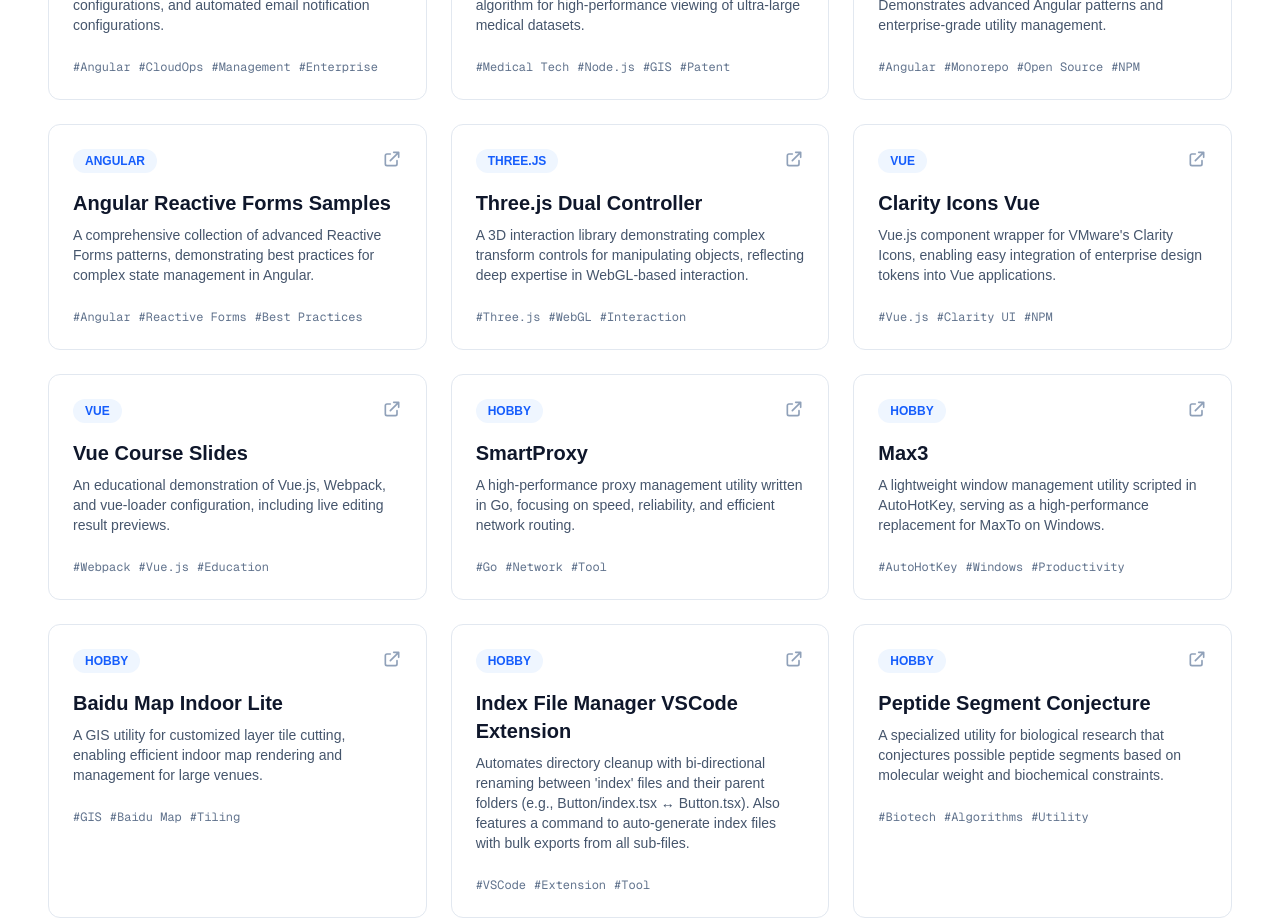
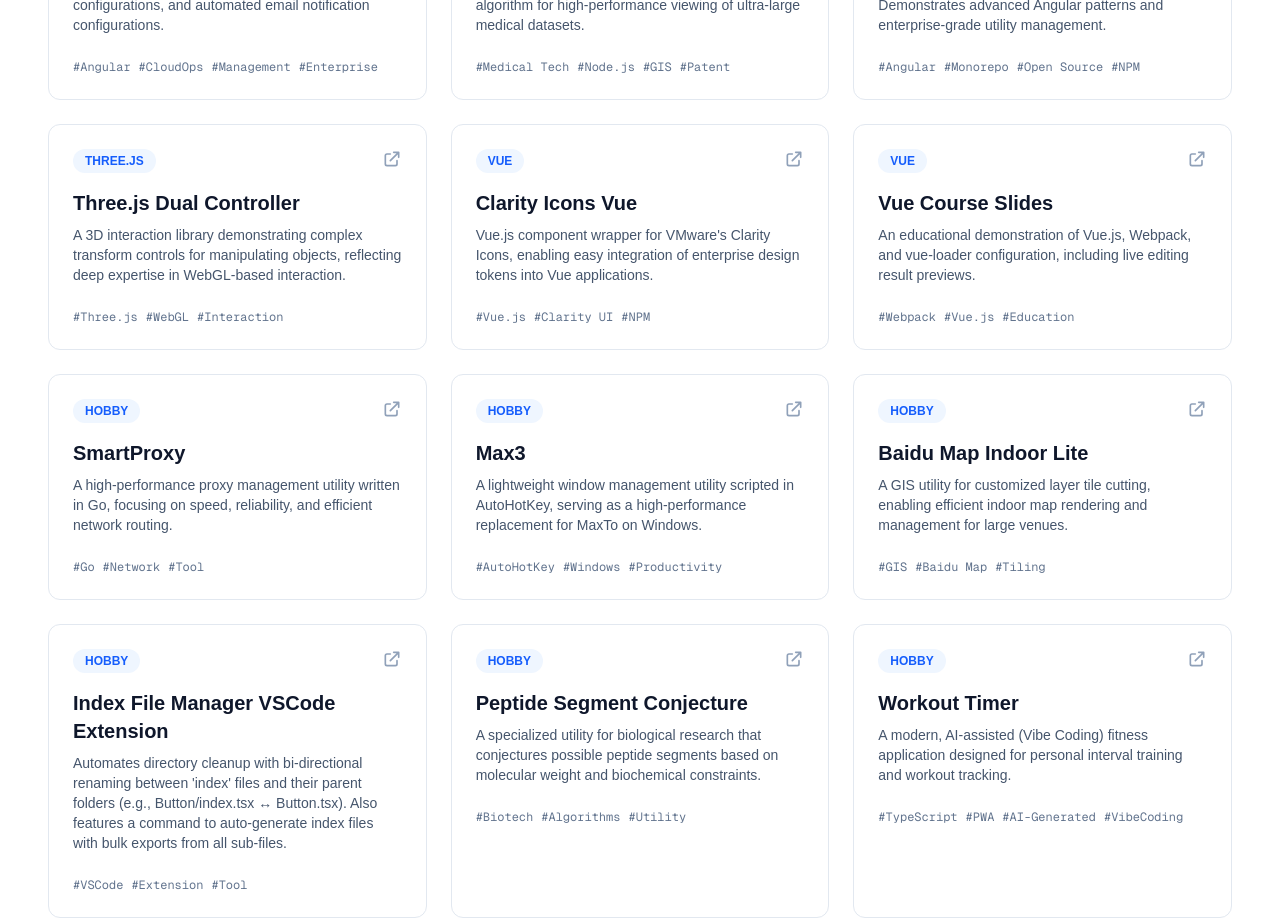
Before and after one commit to KingMario/KingMario.github.io, a Next.js app: page / in a window 1280 px wide. Shown: the part 3380-4301 px from the top of the page. Built offline with nearby package versions, Linux system fonts and the light colour scheme.

Commit message:
fix: remove outdated Angular Reactive Forms project from portfolio

```diff
--- a/src/data/portfolio.ts
+++ b/src/data/portfolio.ts
@@ -106,14 +106,7 @@ export const PROJECTS = [
     tags: ["Angular", "Monorepo", "Open Source", "NPM"],
     category: "Angular",
   },
-  {
-    name: "Angular Reactive Forms Samples",
-    description:
-      "A comprehensive collection of advanced Reactive Forms patterns, demonstrating best practices for complex state management in Angular.",
-    url: "https://github.com/KingMario/angular-reactive-forms-samples",
-    tags: ["Angular", "Reactive Forms", "Best Practices"],
-    category: "Angular",
-  },
+
   {
     name: "Three.js Dual Controller",
     description:
```
